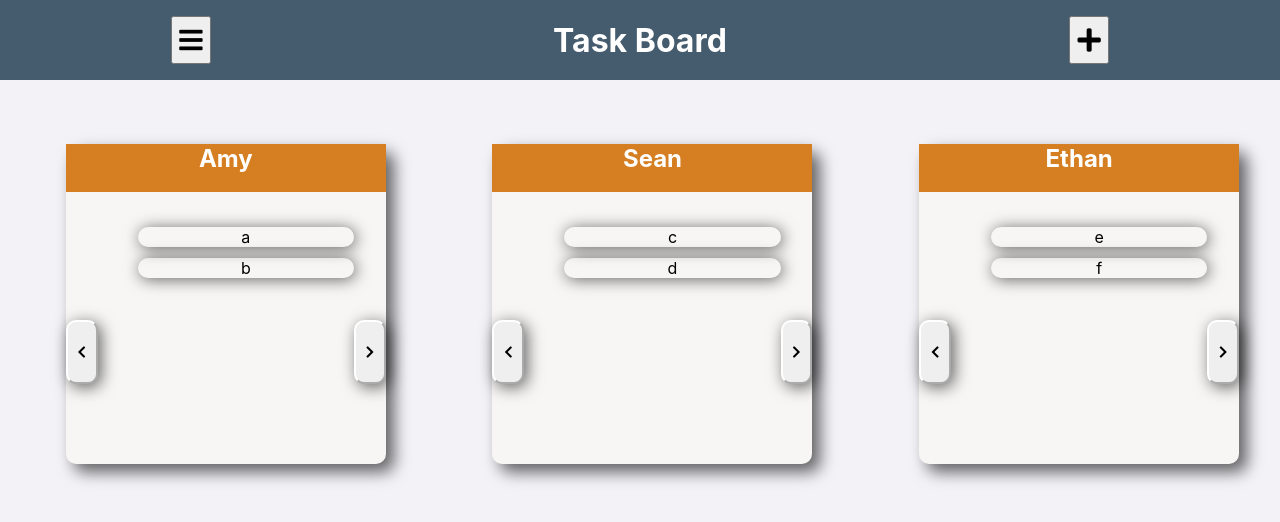
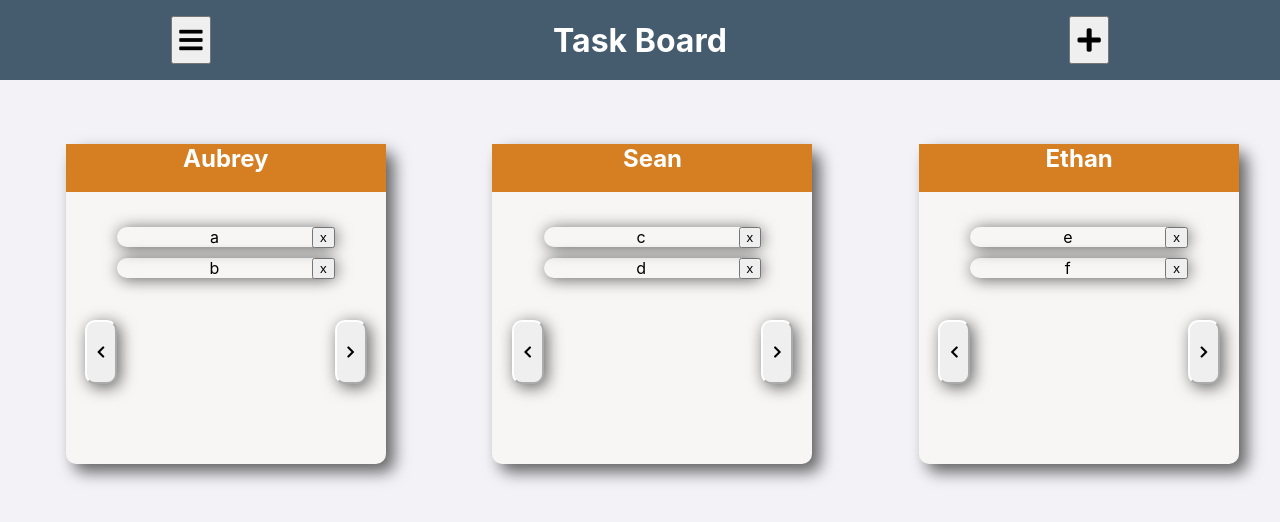
Before and after one commit to jmw321/Todolist, a React (Create React App) app: page / in a window 1280 px wide. Shown: the top 522 px of the page. Built offline with nearby package versions, Linux system fonts and the light colour scheme.

Commit message:
updated css for ul to center and remove padding; added delete button to items

```diff
--- a/src/App.css
+++ b/src/App.css
@@ -37,6 +37,7 @@
   width: 100%;
   height: 100%;
   align-items: center;
+  justify-content: center;
 }
 
 .cardHeader {
@@ -56,6 +57,7 @@ ul {
   width: 68%;
   height: 85%;
   margin: 0;
+  padding: 0;
 }
 
 .cardButton {
@@ -70,6 +72,7 @@ ul {
 
 .menuButton , .addButton {
   height: 60%;
+  min-height: 40px;
 
 }
 
@@ -125,3 +128,7 @@ header {
   border-color: white;
   box-shadow: .5rem .5rem 1rem rgba(0, 0, 0, 0.6);
 }
+
+.cardItemDelete {
+  float: right;
+}
--- a/src/App.js
+++ b/src/App.js
@@ -11,7 +11,7 @@
   var menuShow = false;
   var boardItems = [{
       id: 0,
-      name: "Amy",
+      name: "Aubrey",
       items: ["a", "b"]
     },
     {
@@ -39,6 +39,7 @@ var selectValue = boardItems[0].name;
       this.addTaskClick = this.addTaskClick.bind(this)
       this.handleChange = this.handleChange.bind(this);
       this.handleSelect = this.handleSelect.bind(this);
+      this.deleteItem = this.deleteItem.bind(this);
     }
 
 
@@ -73,6 +74,13 @@ var selectValue = boardItems[0].name;
         event.target.id === "1" && this.setState({addShow:true,menuShow:false})
     }
 
+    deleteItem (event) {
+      let newBoardItems = [...this.state.boardItems];
+      console.log(event.target.id)
+      newBoardItems.map(item => item.items.length = 0 )
+      this.setState({boardItems:newBoardItems})
+    }
+
 
     render() {
 
@@ -91,7 +99,7 @@ var selectValue = boardItems[0].name;
        <main className = "mainContent" >
        {Form(this.state.addShow,this.showAddClick,this.state.boardItems,this.state.value,this.addTaskClick,this.handleChange,this.state.selectValue,this.handleSelect)}
           {
-            boardItems.map(item => Card(item.name, item.items))
+            boardItems.map(item => Card(item.name, item.items, item.id, this.deleteItem))
          }
       </main>
   </div>
--- a/src/Card.js
+++ b/src/Card.js
@@ -1,7 +1,7 @@
   import React, {Component} from 'react';
   import './App.css';
 
-  const Card = ((name, items, id) => {
+  const Card = ((name, items, id, deletes) => {
         return (
           <div className = "card"  id = {id}>
              <h2 className = "cardHeader" >   {name} </h2>
@@ -9,7 +9,7 @@
                <button id = "leftButton" className = "cardButton" >
                    <i class = "fas fa-chevron-left" > < /i>
                </button >
-            <ul> {items.map(item => < li className = "cardItemList"> {item} < /li>)} </ul >
+            <ul onClick={deletes}> {items.map(item => < li className = "cardItemList" > {item} <button className="cardItemDelete" > x </button>< /li>)} </ul >
                <button id = "rightButton" className = "cardButton" >
                   <i class = "fas fa-chevron-right" > < /i>
                </button >
--- a/src/TaskForm.js
+++ b/src/TaskForm.js
@@ -1,4 +1,4 @@
-import React, {Component  } from 'react';
+import React, {Component} from 'react';
 import './App.css';
 
 
```
Also changed, not shown: 1 other file (tests, documents, lock files or other folders).
